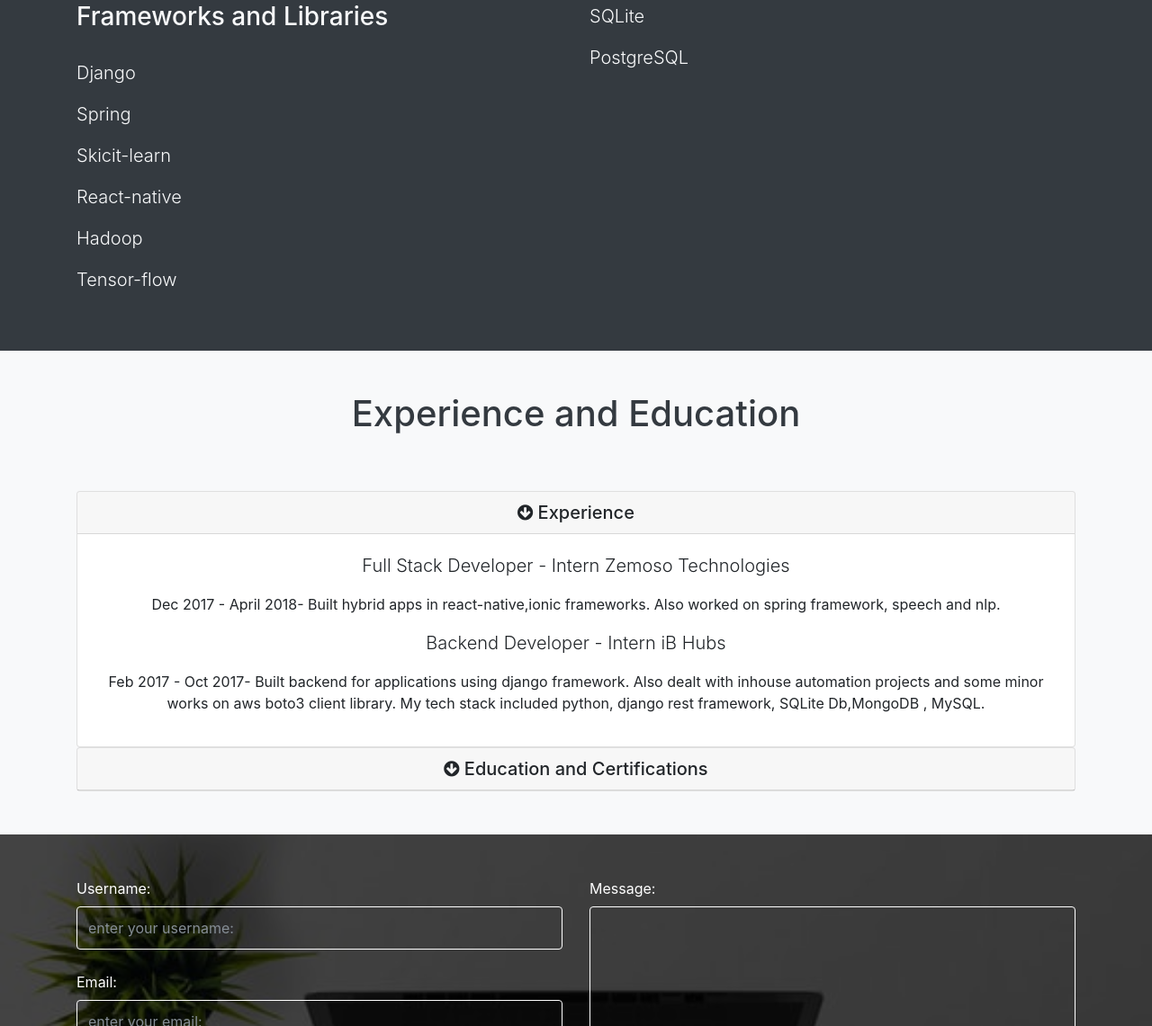
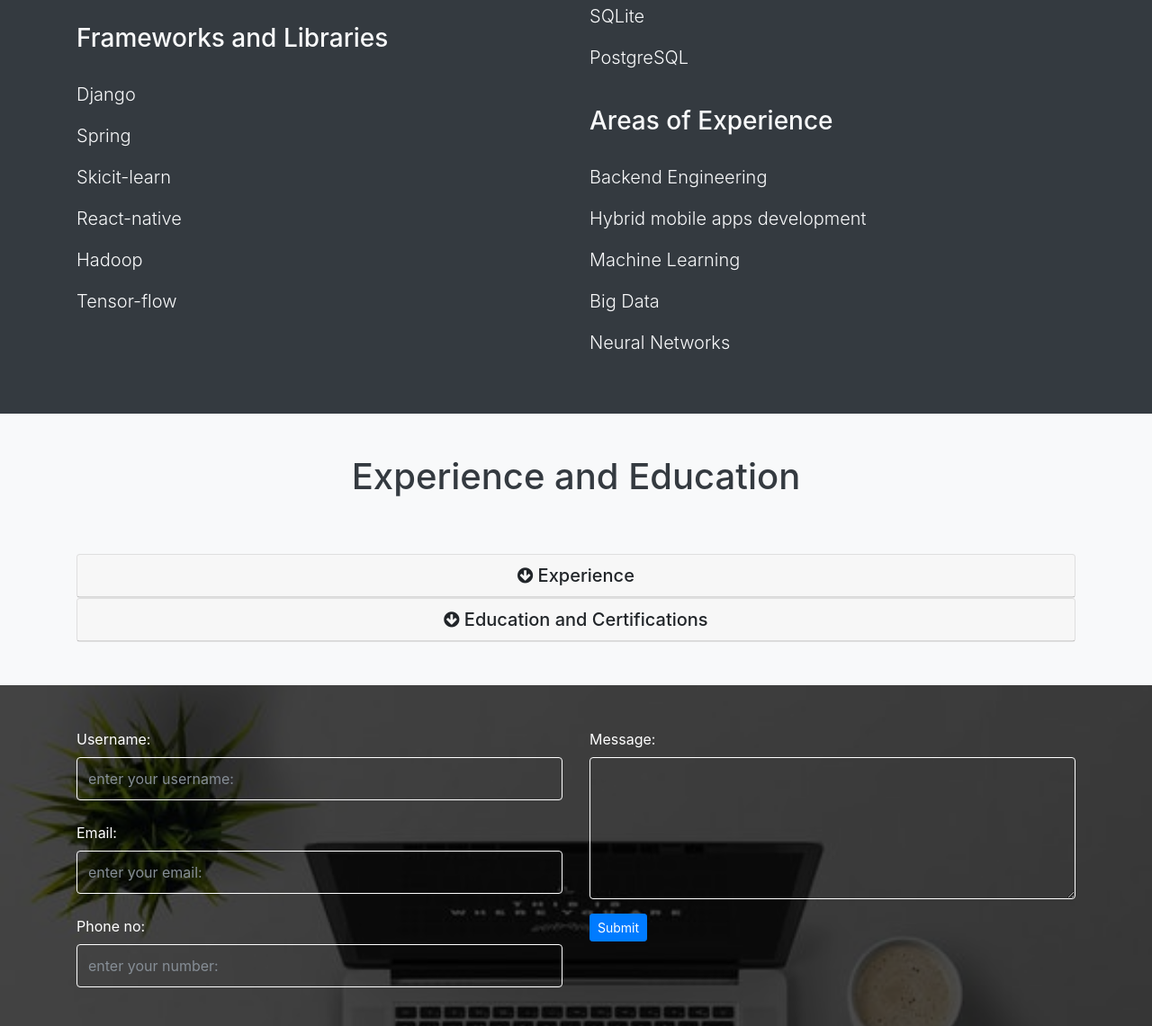
Before and after one commit to nehadebbad/personalwebsite, a website: page src/index.html in a window 1280 px wide. Shown: the part 1361-2502 px from the top of the page at 90% size. Drawn offline with Linux system fonts and the light colour scheme.

Commit message:
modified accordion added projects and changed navbar branding

```diff
--- a/src/index.html
+++ b/src/index.html
@@ -12,7 +12,7 @@
     <body>
          <nav class="navbar navbar-expand-md bg-dark navbar-dark">
              <div class="container">
-                 <a href="index.html" class="navbar-brand">Vasanth</a>
+                 <a href="index.html" class="navbar-brand">Hello World</a>
                  <button class="navbar-toggler" data-toggle="collapse" data-target="#navbarCollapse">
                      <span class="navbar-toggler-icon"></span>
                  </button>
@@ -103,6 +103,7 @@
                          <p class="lead">
                              Javascript
                          </p>
+                         <br>
 
                          <h3>Frameworks and Libraries</h3><br>
                          <p class="lead">
@@ -143,6 +144,23 @@
                          <p class="lead">
                              PostgreSQL
                          </p>
+                         <br>
+                         <h3>Areas of Experience</h3><br>
+                         <p class="lead">
+                             Backend Engineering
+                         </p>
+                         <p class="lead">
+                             Hybrid mobile apps development
+                         </p>
+                         <p class="lead">
+                             Machine Learning
+                         </p>
+                         <p class="lead">
+                             Big Data
+                         </p>
+                         <p class="lead">
+                             Neural Networks
+                         </p>
 
                      </div>
                  </div>
@@ -171,7 +189,7 @@
                          </h5>
                      </div>
 
-                     <div id="collapse1" class="collapse show">
+                     <div id="collapse1" class="collapse">
                        <div class="card-body">
                          <p class="lead">
                              Full Stack Developer - Intern
@@ -262,6 +280,10 @@
                                  <label for="message">Message:</label>
 				                 <textarea rows="7" type="message" class="form-control" id="message"></textarea>
                              </div>
+                             <div class="form-group">
+                                 <button class="btn btn-primary btn-sm">Submit</button>
+                             </div>
+
                          </form>
                          </div>
                          </div>
--- a/src/scss/style.scss
+++ b/src/scss/style.scss
@@ -24,7 +24,7 @@ $primary-color: #008ed6;
     }
 
     .home-inner{
-        padding-top: 160px;
+        padding-top: 135px;
     }
 
 }
```
Also changed, not shown: src/css/style.css.
